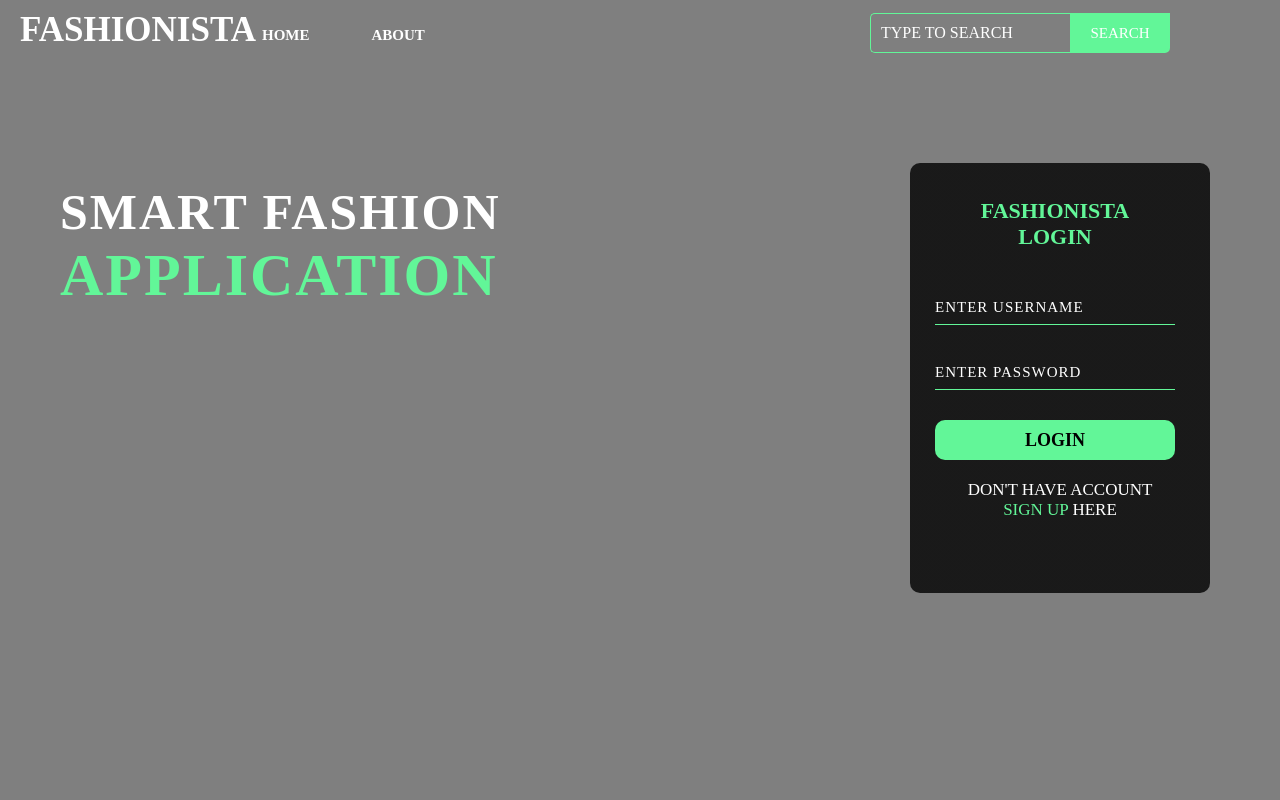
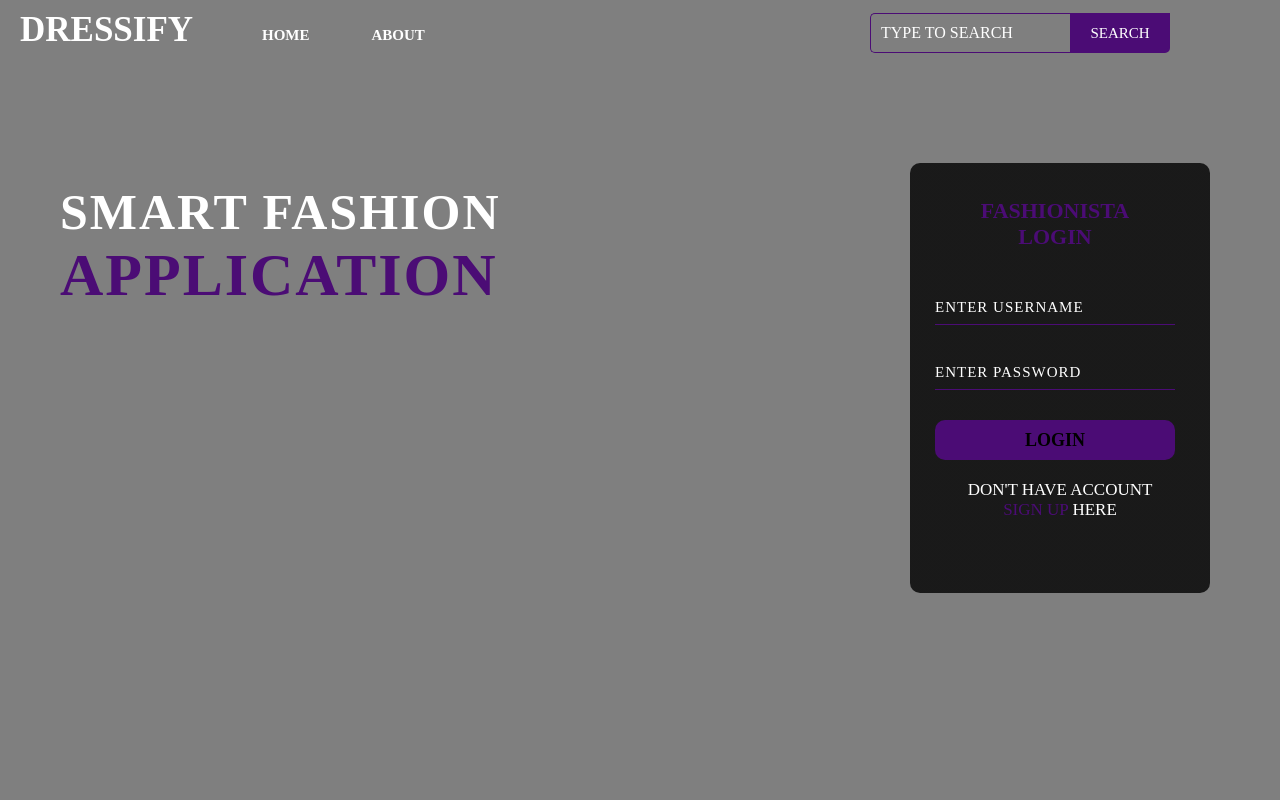
Before and after one commit to IBM-EPBL/IBM-Project-49183-1660816560, a Flask app: page / in a window 1280 px wide. Run offline with Flask 2, Linux system fonts and the light colour scheme.

Commit message:
Update index.html

```diff
--- a/Project Development Phase/sprint-1/Templates/index.html
+++ b/Project Development Phase/sprint-1/Templates/index.html
@@ -1,6 +1,6 @@
 <html>
     <head>
-        <title> BEYOND FASHION </title>
+        <title> ALL ABOUT FASHION </title>
 
     </head>
     <style>
@@ -70,7 +70,7 @@ ul li a{
 }
 
 ul li a:hover{
-    color: rgb(98, 246, 152);
+    color: rgb(75, 12, 117);
 }
 
 .search{
@@ -84,7 +84,7 @@ ul li a:hover{
     width: 200px;
     height: 40px;
     background: transparent;
-    border: 1px solid rgb(98, 246, 152);
+    border: 1px solid rgb(75, 12, 117);
     margin-top: 13px;
     color: #FFFFFF;
     border-right: none;
@@ -98,8 +98,8 @@ ul li a:hover{
 .btn{
     width: 100px;
     height: 40px;
-    background:rgb(98, 246, 152) ;
-    border: 2px solid rgb(98, 246, 152);
+    background:rgb(75, 12, 117) ;
+    border: 2px solid rgb(75, 12, 117);
     margin-top: 13px;
     color: #FFFFFF;
     font-size: 15px;
@@ -142,7 +142,7 @@ ul li a:hover{
 .content .cn{
     width: 160px;
     height: 40px;
-    background: rgb(98, 246, 152);
+    background: rgb(75, 12, 117);
     border: none;
     margin-bottom: 10px;
     margin-left: 20px;
@@ -163,7 +163,7 @@ ul li a:hover{
 }
 
 .content span{
-    color:rgb(98, 246, 152);
+    color:rgb(75, 12, 117);
     font-size: 60px;
 }
 
@@ -182,7 +182,7 @@ ul li a:hover{
     width: 220px;
 
     text-align: center;
-    color:rgb(98, 246, 152);
+    color:rgb(75, 12, 117);
     font-size: 22px;
 
     border-radius: 10px;
@@ -200,7 +200,7 @@ ul li a:hover{
     width: 240px;
     height: 35px;
     background: transparent;
-    border-bottom: 1px solid rgb(98, 246, 152);
+    border-bottom: 1px solid rgb(75, 12, 117);
     border-top: none;
     border-right: none;
     border-left: none;
@@ -223,7 +223,7 @@ ul li a:hover{
 .btnn{
     width: 240px;
     height: 40px;
-    background: rgb(98, 246, 152);
+    background: rgb(75, 12, 117);
     border: none;
     margin-top: 30px;
     font-size: 18px;
@@ -235,7 +235,7 @@ ul li a:hover{
 
 .btnn:hover{
     background: #fff;
-    color: rgb(98, 246, 152);
+    color: rgb(75, 12, 117);
 }
 
 .btnn a{
@@ -253,7 +253,7 @@ ul li a:hover{
 
 .form .link a{
     text-decoration: none;
-    color: rgb(98, 246, 152);
+    color: rgb(75, 12, 117);
 }
 
 .liw{
@@ -267,7 +267,7 @@ ul li a:hover{
         <div class="main">
             <div class="navbar">
                 <div class="icon">
-                    <h2 class="logo">FASHIONISTA</h2>
+                    <h2 class="logo">DRESSIFY</h2>
                 </div>
 
                 <div class="menu">
```
